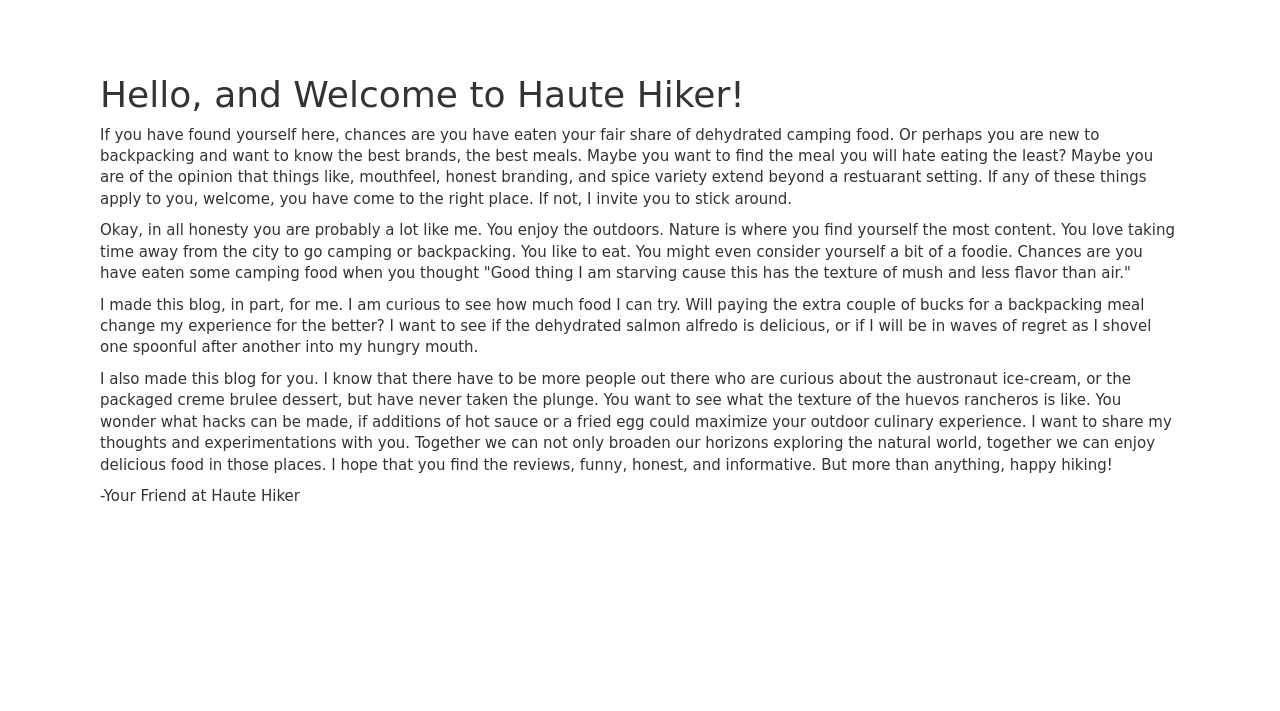
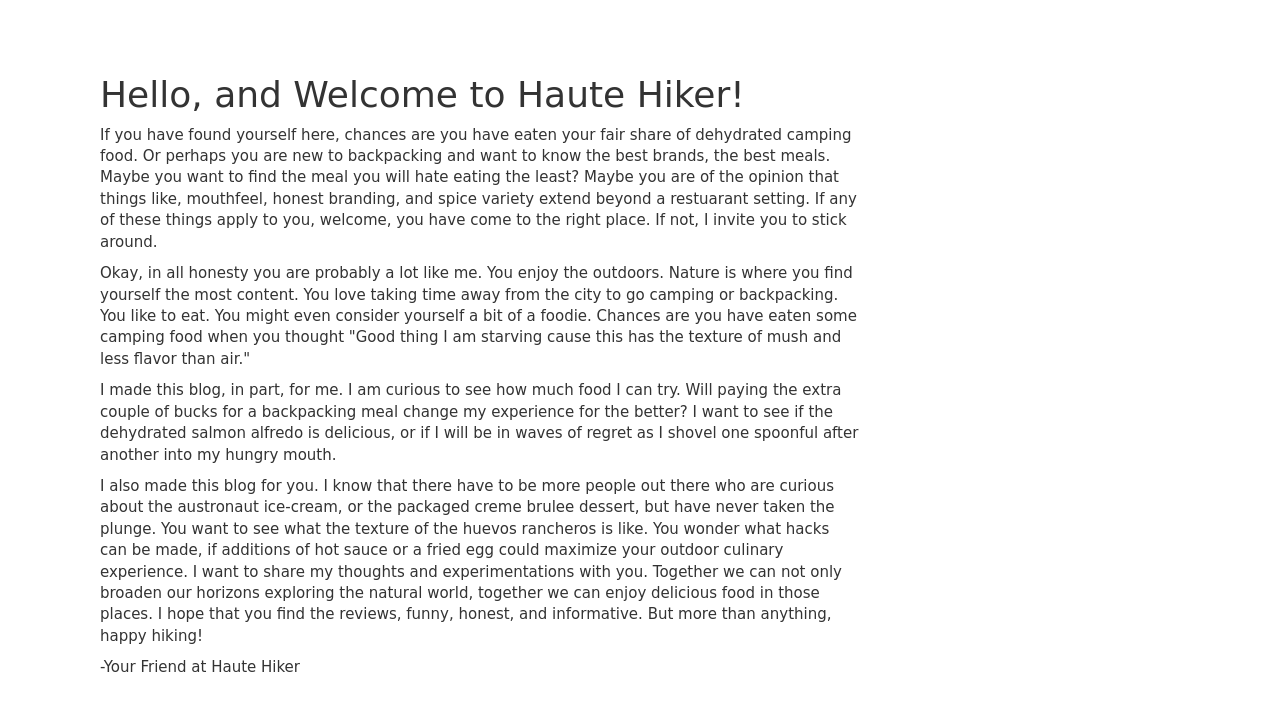
Before and after one commit to sarahdactyl71/haute_hiker, a Django app: page / in a window 1280 px wide. Shown: the part 62-773 px from the top of the page. Run offline with Django 3.2, Linux system fonts and the light colour scheme; some libraries are stand-ins or nearby versions; some web fonts are replaced.

Commit message:
styling on home page

```diff
--- a/reviews/templates/reviews/home.html
+++ b/reviews/templates/reviews/home.html
@@ -2,7 +2,7 @@
 
 
 {% block content %}
-<div class="article-content">
+<div class="about-content">
   <h1>Hello, and Welcome to Haute Hiker!</h1>
   <p>
     If you have found yourself here, chances are you have eaten your fair share of
```
